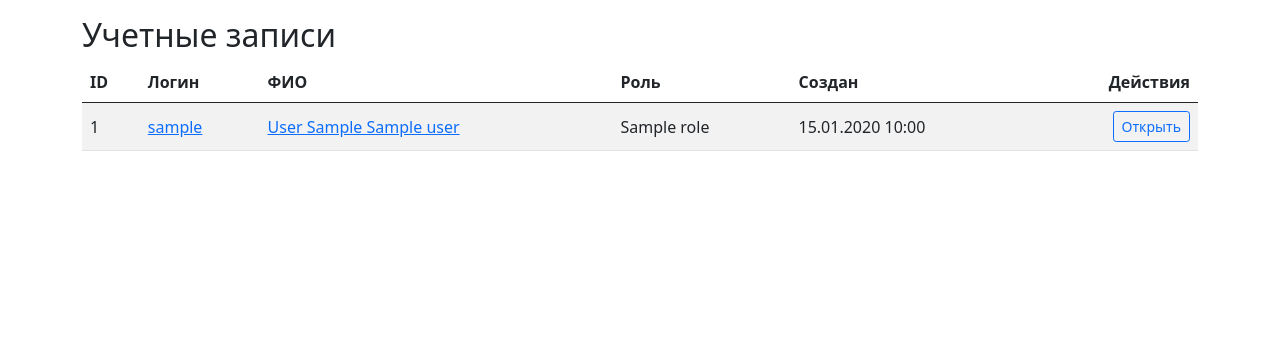
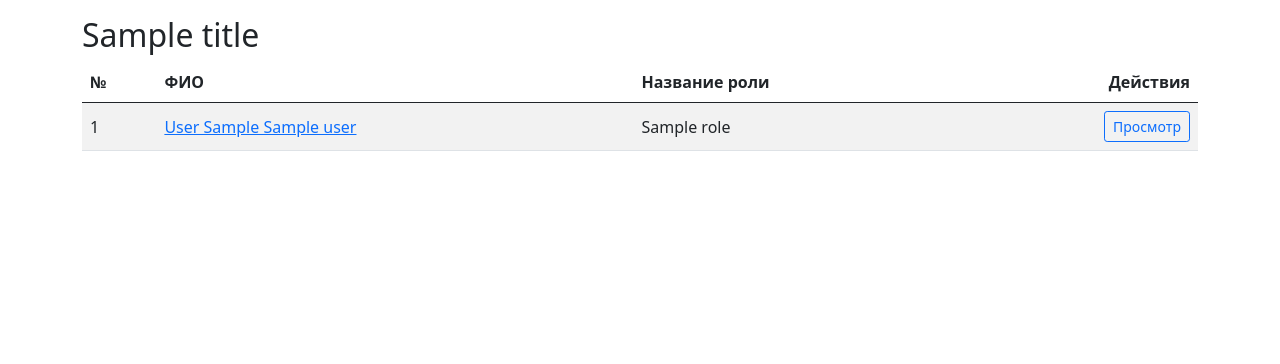
Before and after one commit to xseniaKri/web_labs, a Python web app: template app/templates/users.html in a window 1280 px wide. Shown: the part 56-420 px from the top of the page. Run offline with Jinja, Linux system fonts and the light colour scheme; the template is opened without the code that fills it: most values are stand-ins (such as "Sample title", 1, 10 or a date in 2020).

Commit message:
feat: написала главную страницу

```diff
--- a/app/templates/users.html
+++ b/app/templates/users.html
@@ -1,92 +1,50 @@
 {% extends "base.html" %}
 
 {% block content %}
-<h2>Учетные записи</h2>
-
-{% if current_user.is_authenticated %}
-<section class="mb-4">
-  <h3 class="h5 mb-3">Создать пользователя</h3>
-  <form method="post" action="{{ url_for('main.create_user') }}" class="row g-3">
-    <div class="col-md-3">
-      <label for="login" class="form-label">Логин</label>
-      <input id="login" type="text" name="login" class="form-control" required>
-    </div>
-    <div class="col-md-3">
-      <label for="last_name" class="form-label">Фамилия</label>
-      <input id="last_name" type="text" name="last_name" class="form-control">
-    </div>
-    <div class="col-md-3">
-      <label for="first_name" class="form-label">Имя</label>
-      <input id="first_name" type="text" name="first_name" class="form-control" required>
-    </div>
-    <div class="col-md-3">
-      <label for="middle_name" class="form-label">Отчество</label>
-      <input id="middle_name" type="text" name="middle_name" class="form-control" required>
-    </div>
-    <div class="col-md-4">
-      <label for="role_id" class="form-label">Роль</label>
-      <select id="role_id" name="role_id" class="form-select">
-        <option value="">Без роли</option>
-        {% for role in roles %}
-        <option value="{{ role.id }}">{{ role.name }}</option>
-        {% endfor %}
-      </select>
-    </div>
-    <div class="col-md-4">
-      <label for="password" class="form-label">Пароль</label>
-      <input id="password" type="password" name="password" class="form-control" required>
-    </div>
-    <div class="col-md-4 d-flex align-items-end">
-      <button type="submit" class="btn btn-primary w-100">OK</button>
-    </div>
-  </form>
-</section>
-{% endif %}
+<h2>{{ title or "Пользователи" }}</h2>
 
 <div class="table-responsive">
   <table class="table table-striped align-middle">
     <thead>
       <tr>
-        <th>ID</th>
-        <th>Логин</th>
+        <th>№</th>
         <th>ФИО</th>
-        <th>Роль</th>
-        <th>Создан</th>
+        <th>Название роли</th>
         <th class="text-end">Действия</th>
       </tr>
     </thead>
     <tbody>
       {% for user in users %}
       <tr>
-        <td>{{ user.id }}</td>
-        <td>
-          <a href="{{ url_for('main.user_detail', user_id=user.id) }}">{{ user.login }}</a>
-        </td>
+        <td>{{ loop.index }}</td>
         <td>
           <a href="{{ url_for('main.user_detail', user_id=user.id) }}">
             {{ user.last_name or "" }} {{ user.first_name }} {{ user.middle_name }}
           </a>
         </td>
         <td>{{ user.role.name if user.role else "Без роли" }}</td>
-        <td>{{ user.created_at.strftime("%d.%m.%Y %H:%M") }}</td>
         <td class="text-end">
+          <a href="{{ url_for('main.user_detail', user_id=user.id) }}" class="btn btn-sm btn-outline-primary">Просмотр</a>
           {% if current_user.is_authenticated %}
           <a href="{{ url_for('main.edit_user', user_id=user.id) }}" class="btn btn-sm btn-outline-secondary">Редактировать</a>
-          <a href="{{ url_for('main.change_password', user_id=user.id) }}" class="btn btn-sm btn-outline-secondary">Пароль</a>
           <form method="post" action="{{ url_for('main.delete_user', user_id=user.id) }}" class="d-inline">
             <button type="submit" class="btn btn-sm btn-outline-danger">Удалить</button>
           </form>
-          {% else %}
-          <a href="{{ url_for('main.user_detail', user_id=user.id) }}" class="btn btn-sm btn-outline-primary">Открыть</a>
           {% endif %}
         </td>
       </tr>
       {% else %}
       <tr>
-        <td colspan="6" class="text-center">Пользователи пока не созданы.</td>
+        <td colspan="4" class="text-center">Пользователи пока не созданы.</td>
       </tr>
       {% endfor %}
     </tbody>
   </table>
 </div>
+
+{% if current_user.is_authenticated %}
+<div class="mt-3">
+  <a href="{{ url_for('main.new_user') }}" class="btn btn-primary">Создание пользователя</a>
+</div>
+{% endif %}
 {% endblock %}
```
Also changed, not shown: app/routes.py (+21 -5 lines), app/templates/user_form.html (+18 -8 lines).
